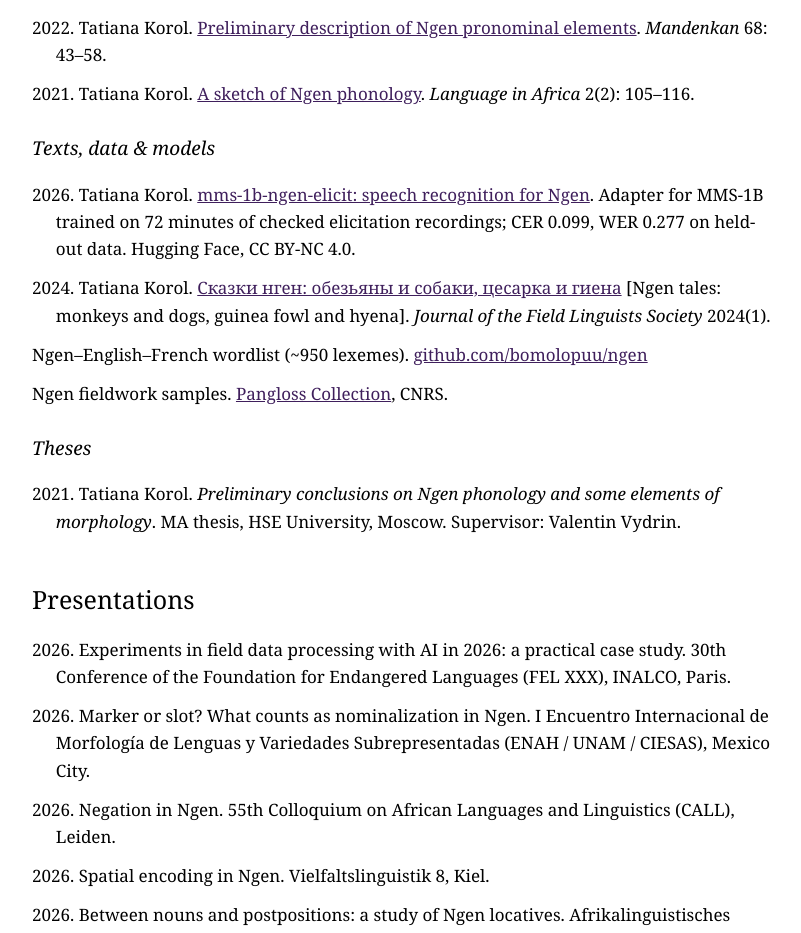
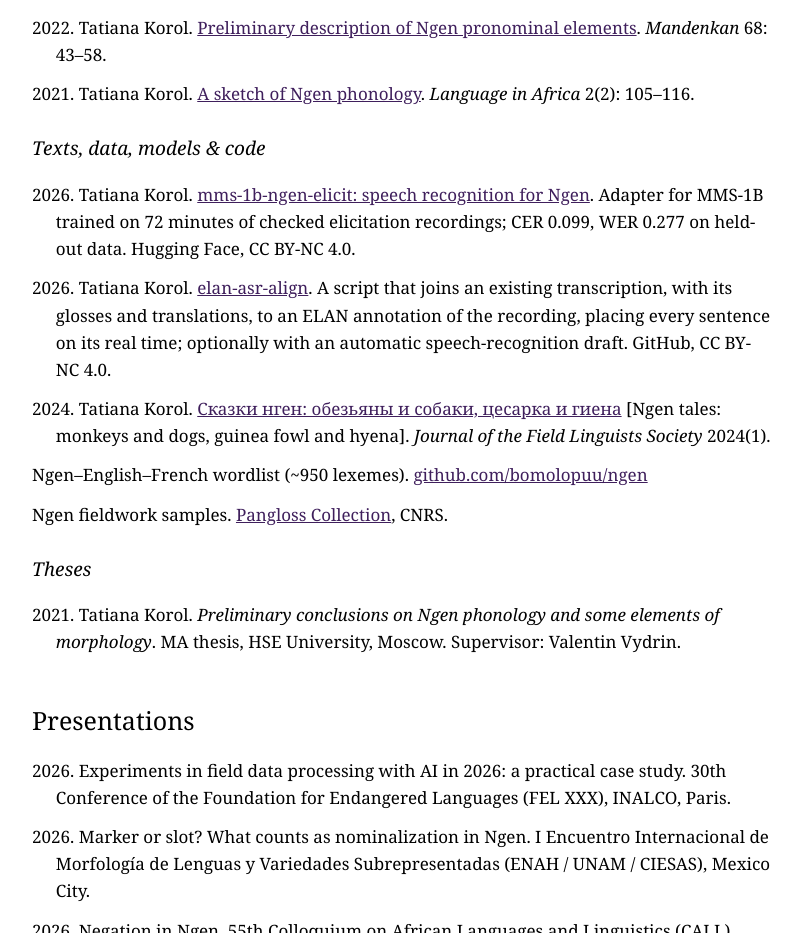
Before and after one commit to bomolopuu/bomolopuu.github.io, a plain HTML site: page index.html in a window 1280 px wide. Shown: the part 1506-2439 px from the top of the page, without its empty margins (238-1039 px from the left). Drawn offline with Linux system fonts and the light colour scheme.

Commit message:
Add elan-asr-align (transcription → ELAN alignment script)
Co-Authored-By: Claude Opus 5.5 <noreply@anthropic.com>

```diff
--- a/index.html
+++ b/index.html
@@ -93,9 +93,10 @@
   <li>2021. Tatiana Korol. <a href="https://doi.org/10.37892/2686-8946-2021-2-2-105-116">A sketch of Ngen phonology</a>. <i>Language in Africa</i> 2(2): 105–116.</li>
 </ul>
 
-<h3>Texts, data &amp; models</h3>
+<h3>Texts, data, models &amp; code</h3>
 <ul>
   <li>2026. Tatiana Korol. <a href="https://huggingface.co/bomolopuu/mms-1b-ngen-elicit">mms-1b-ngen-elicit: speech recognition for Ngen</a>. Adapter for MMS-1B trained on 72 minutes of checked elicitation recordings; CER 0.099, WER 0.277 on held-out data. Hugging Face, CC BY-NC 4.0.</li>
+  <li>2026. Tatiana Korol. <a href="https://github.com/bomolopuu/elan-asr-align">elan-asr-align</a>. A script that joins an existing transcription, with its glosses and translations, to an ELAN annotation of the recording, placing every sentence on its real time; optionally with an automatic speech-recognition draft. GitHub, CC BY-NC 4.0.</li>
   <li>2024. Tatiana Korol. <a href="https://doi.org/10.5281/zenodo.10611084">Сказки нген: обезьяны и собаки, цесарка и гиена</a> [Ngen tales: monkeys and dogs, guinea fowl and hyena]. <i>Journal of the Field Linguists Society</i> 2024(1).</li>
   <li>Ngen–English–French wordlist (~950 lexemes). <a href="https://github.com/bomolopuu/ngen">github.com/bomolopuu/ngen</a></li>
   <li>Ngen fieldwork samples. <a href="https://pangloss.cnrs.fr/corpus/Ngen">Pangloss Collection</a>, CNRS.</li>
```
